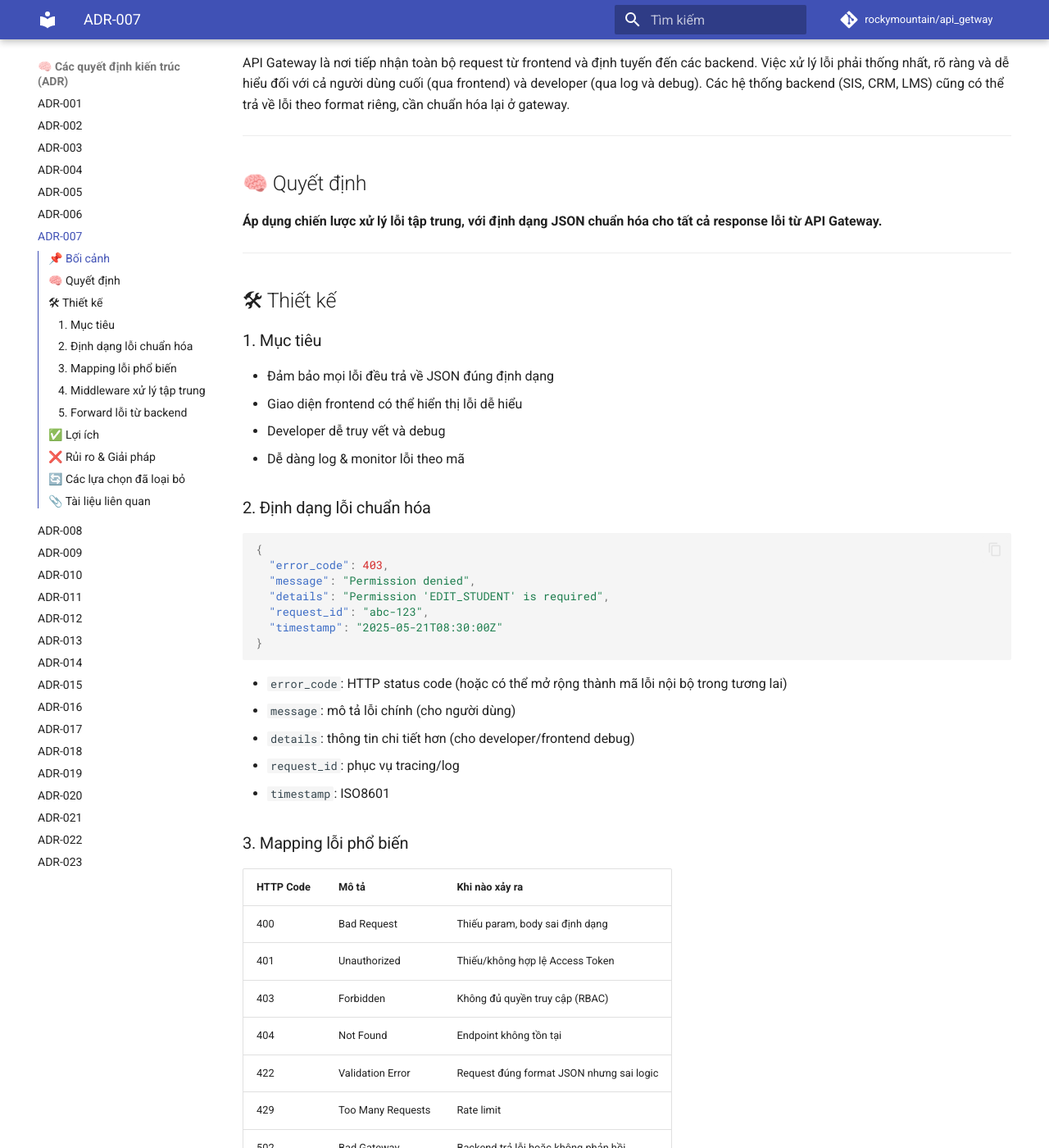
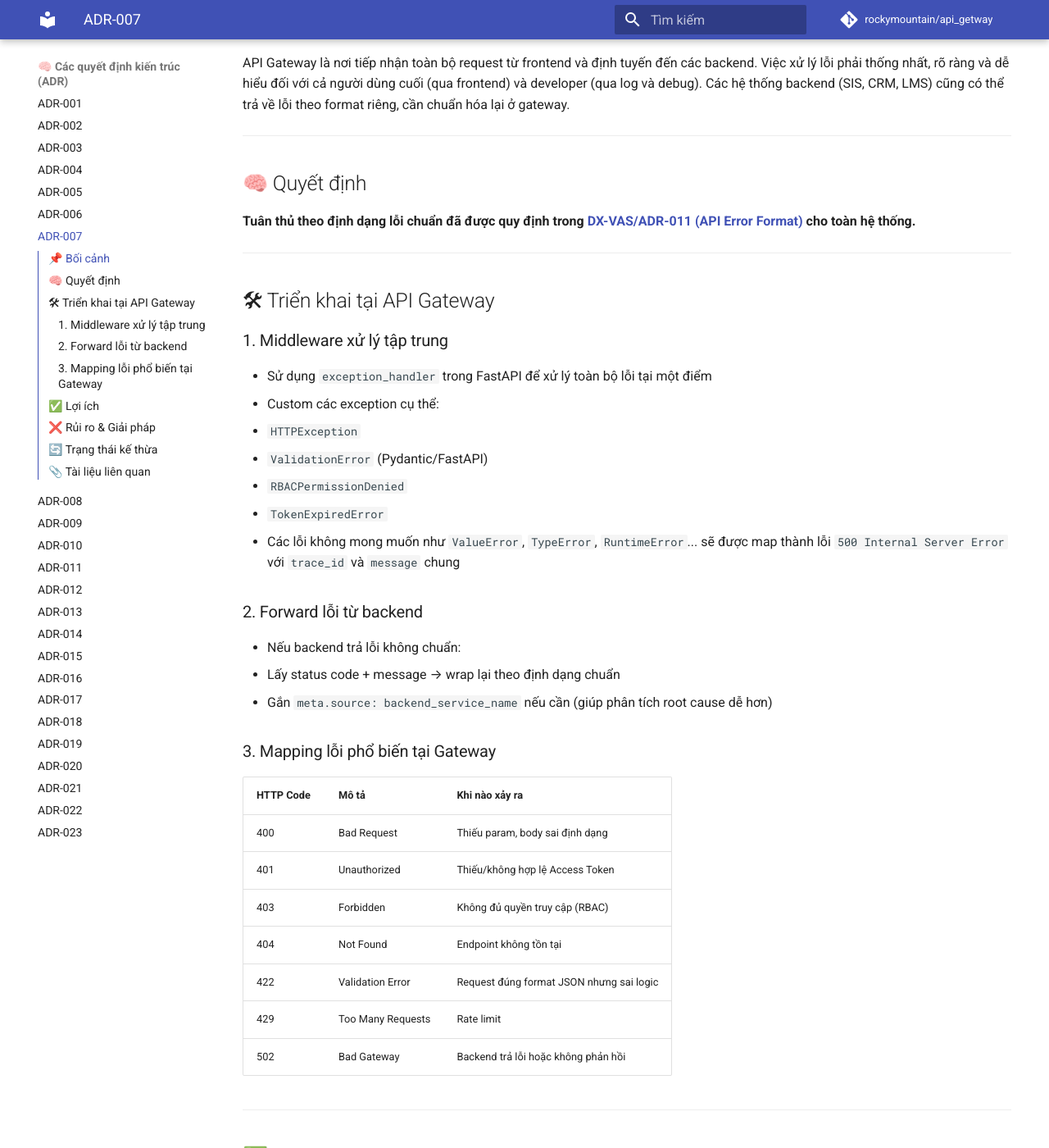
Before and after one commit to rockymountain/api_getway, an MkDocs documentation site: the page built from docs/ADR/adr-007-error-handling.md, in a window 1280 px wide and 1400 px high, scrolled down 449 px. Shown: the whole window at 82% size. Built offline with MkDocs 1.6.1 and Material for MkDocs 9.7.7, drawn with Linux system fonts in a browser that asks for light colours; comment, search, counter and statistics services are not loaded; some of the changed text lies outside the part shown.

Commit message:
update ADR-007 following approved DX VAS ADR policy

````diff
--- a/docs/ADR/adr-007-error-handling.md
+++ b/docs/ADR/adr-007-error-handling.md
@@ -1,6 +1,6 @@
 # ADR-007: Chiến lược xử lý lỗi (Error Handling) cho API Gateway (DX VAS)
 
-* **Trạng thái**: Đã chấp thuận ✅
+* **Trạng thái**: Đã bị thay thế (superseded by `dx_vas/adr-011-api-error-format.md`)
 * **Ngày**: 21/05/2025
 * **Người đề xuất**: Nguyễn Văn K (Tech Lead)
 * **Bối cảnh**: Dự án Chuyển đổi số VAS
@@ -15,38 +15,29 @@ API Gateway là nơi tiếp nhận toàn bộ request từ frontend và định
 
 ## 🧠 Quyết định
 
-**Áp dụng chiến lược xử lý lỗi tập trung, với định dạng JSON chuẩn hóa cho tất cả response lỗi từ API Gateway.**
+**Tuân thủ theo định dạng lỗi chuẩn đã được quy định trong [DX-VAS/ADR-011 (API Error Format)](https://github.com/rockymountain/dx_vas/blob/main/docs/ADR/adr-011-api-error-format.md) cho toàn hệ thống.**
 
 ---
 
-## 🛠 Thiết kế
+## 🛠 Triển khai tại API Gateway
 
-### 1. Mục tiêu
+### 1. Middleware xử lý tập trung
 
-* Đảm bảo mọi lỗi đều trả về JSON đúng định dạng
-* Giao diện frontend có thể hiển thị lỗi dễ hiểu
-* Developer dễ truy vết và debug
-* Dễ dàng log & monitor lỗi theo mã
+* Sử dụng `exception_handler` trong FastAPI để xử lý toàn bộ lỗi tại một điểm
+* Custom các exception cụ thể:
+  * `HTTPException`
+  * `ValidationError` (Pydantic/FastAPI)
+  * `RBACPermissionDenied`
+  * `TokenExpiredError`
+  * Các lỗi không mong muốn như `ValueError`, `TypeError`, `RuntimeError`... sẽ được map thành lỗi `500 Internal Server Error` với `trace_id` và `message` chung
 
-### 2. Định dạng lỗi chuẩn hóa
+### 2. Forward lỗi từ backend
 
-```json
-{
-  "error_code": 403,
-  "message": "Permission denied",
-  "details": "Permission 'EDIT_STUDENT' is required",
-  "request_id": "abc-123",
-  "timestamp": "2025-05-21T08:30:00Z"
-}
-```
+* Nếu backend trả lỗi không chuẩn:
+  * Lấy status code + message → wrap lại theo định dạng chuẩn
+  * Gắn `meta.source: backend_service_name` nếu cần (giúp phân tích root cause dễ hơn)
 
-* `error_code`: HTTP status code (hoặc có thể mở rộng thành mã lỗi nội bộ trong tương lai)
-* `message`: mô tả lỗi chính (cho người dùng)
-* `details`: thông tin chi tiết hơn (cho developer/frontend debug)
-* `request_id`: phục vụ tracing/log
-* `timestamp`: ISO8601
-
-### 3. Mapping lỗi phổ biến
+### 3. Mapping lỗi phổ biến tại Gateway
 
 | HTTP Code | Mô tả             | Khi nào xảy ra                           |
 | --------- | ----------------- | ---------------------------------------- |
@@ -58,32 +49,13 @@ API Gateway là nơi tiếp nhận toàn bộ request từ frontend và định
 | 429       | Too Many Requests | Rate limit                               |
 | 502       | Bad Gateway       | Backend trả lỗi hoặc không phản hồi      |
 
-### 4. Middleware xử lý tập trung
-
-* Sử dụng `exception_handler` trong FastAPI để xử lý toàn bộ lỗi tại một điểm
-* Custom các exception cụ thể:
-
-  * `HTTPException`
-  * `ValidationError` (Pydantic/FastAPI)
-  * `RBACPermissionDenied`
-  * `TokenExpiredError`
-  * Các lỗi không mong muốn như `ValueError`, `TypeError`, `RuntimeError`... sẽ được map thành lỗi `500 Internal Server Error` với request\_id và message chung, tránh trả về stacktrace cho client
-
-### 5. Forward lỗi từ backend
-
-* Nếu backend trả lỗi không chuẩn, gateway sẽ:
-
-  * Lấy status code + message → wrap lại theo định dạng chuẩn
-  * Gắn `source: backend_service_name` nếu cần (giúp phân tích root cause dễ hơn)
-
 ---
 
 ## ✅ Lợi ích
 
-* Trải nghiệm frontend nhất quán
-* Developer dễ log và test
-* Giám sát lỗi dễ hơn (có thể alert theo error\_code hoặc request\_id)
-* Tăng độ tin cậy của toàn hệ thống
+* Tuân thủ chính sách chung toàn hệ thống
+* Tăng khả năng giám sát & phân tích lỗi tập trung
+* Cho phép các đội frontend/backend xử lý lỗi thống nhất
 
 ---
 
@@ -91,17 +63,14 @@ API Gateway là nơi tiếp nhận toàn bộ request từ frontend và định
 
 | Rủi ro                            | Giải pháp                                                                                                                                                    |
 | --------------------------------- | ------------------------------------------------------------------------------------------------------------------------------------------------------------ |
-| Format lỗi không đồng nhất        | Áp dụng handler trung tâm cho mọi exception                                                                                                                  |
 | Thông tin lỗi lộ dữ liệu nhạy cảm | Trong môi trường production, trường `details` sẽ bị lược bỏ hoặc thay bằng thông báo chung. Chi tiết lỗi chỉ được ghi vào log nội bộ (Cloud Logging, stdout) |
-| Backend trả lỗi không rõ ràng     | Mapping lại tại gateway và thêm `source` để trace                                                                                                            |
+| Backend trả lỗi không rõ ràng     | Mapping lại tại gateway và thêm `meta.source` để trace                                                                                                       |
 
 ---
 
-## 🔄 Các lựa chọn đã loại bỏ
+## 🔄 Trạng thái kế thừa
 
-* **Trả lỗi mặc định theo FastAPI/Pydantic**: Khó hiểu, không có timestamp, thiếu context
-* **Trả lỗi HTML (default)**: Không phù hợp với REST API
-* **Trả lỗi từng nơi tự xử lý**: Thiếu thống nhất, dễ lỗi không chuẩn
+> ADR này **được thay thế bởi** [DX-VAS/ADR-011 (API Error Format)](https://github.com/rockymountain/dx_vas/blob/main/docs/ADR/adr-011-api-error-format.md). Tài liệu này chỉ giữ lại các đặc tả triển khai cụ thể tại API Gateway.
 
 ---
 
@@ -109,8 +78,7 @@ API Gateway là nơi tiếp nhận toàn bộ request từ frontend và định
 
 * Exception middleware: [`utils/exception_handler.py`](../../utils/exception_handler.py)
 * Dev Guide – Error Handling section: [`DEV_GUIDE.md`](../DEV_GUIDE.md)
-* ADR trước: [`adr-006-auth-design.md`](./adr-006-auth-design.md)
+* ADR Dự Án Tổng [DX-VAS/ADR-011 (API Error Format)](https://github.com/rockymountain/dx_vas/blob/main/docs/ADR/adr-011-api-error-format.md)
 
 ---
-
 > “Một hệ thống tốt không chỉ chạy tốt khi đúng – mà còn phản hồi tốt khi sai.”
````
Also changed, not shown: 1 other file.
